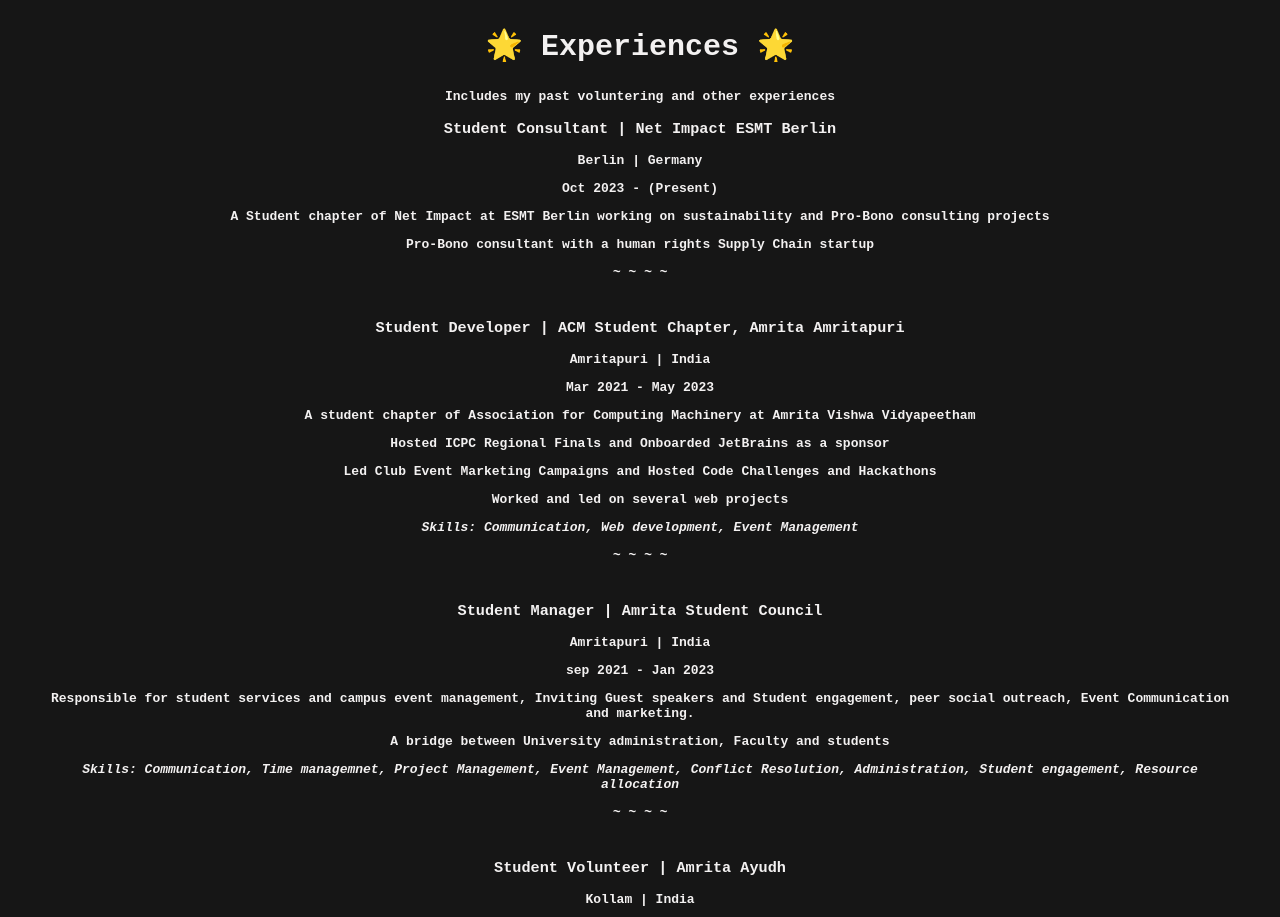
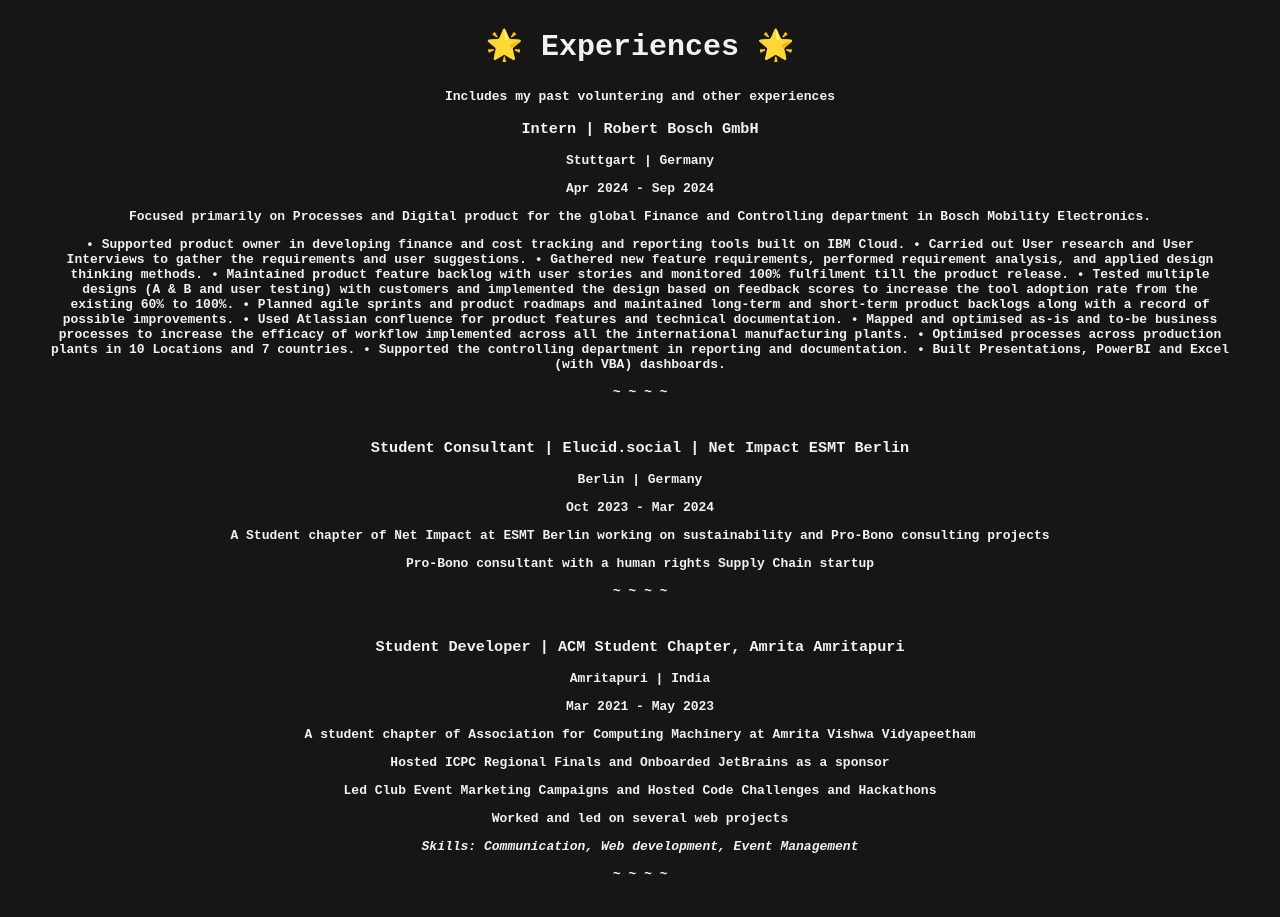
Before and after one commit to pssavarma/resume.github.io, a plain HTML site: page about.html in a window 1280 px wide. Shown: the part 1960-2877 px from the top of the page. Drawn offline with Linux system fonts and the light colour scheme.

Commit message:
new update

```diff
--- a/about.html
+++ b/about.html
@@ -135,9 +135,36 @@
 
             <!-- Student Consultant | Net Impact ESMT Berlin -->
             <div class="experience">
-                <h3>Student Consultant | Net Impact ESMT Berlin</h3>
+                <h3>Intern | Robert Bosch GmbH</h3>
+                <p>Stuttgart | Germany</p>
+                <p>Apr 2024 - Sep 2024</p>
+                <p>Focused primarily on Processes and Digital product for the global Finance and Controlling department in Bosch
+                    Mobility Electronics.</p>
+                <p>
+                    • Supported product owner in developing finance and cost tracking and reporting tools built on IBM Cloud.
+                    • Carried out User research and User Interviews to gather the requirements and user suggestions.
+                    • Gathered new feature requirements, performed requirement analysis, and applied design thinking methods.
+                    • Maintained product feature backlog with user stories and monitored 100% fulfilment till the product release.
+                    • Tested multiple designs (A & B and user testing) with customers and implemented the design based on
+                    feedback scores to increase the tool adoption rate from the existing 60% to 100%.
+                    • Planned agile sprints and product roadmaps and maintained long-term and short-term product backlogs
+                    along with a record of possible improvements.
+                    • Used Atlassian confluence for product features and technical documentation.
+                    • Mapped and optimised as-is and to-be business processes to increase the efficacy of workflow implemented
+                    across all the international manufacturing plants.
+                    • Optimised processes across production plants in 10 Locations and 7 countries.
+                    • Supported the controlling department in reporting and documentation.
+                    • Built Presentations, PowerBI and Excel (with VBA) dashboards.</p>
+            </div>
+
+            <p><i>~ ~ ~ ~</i></p>
+            <div style="margin-bottom: 3em;"></div>
+
+            <!-- Student Consultant | Net Impact ESMT Berlin -->
+            <div class="experience">
+                <h3>Student Consultant | Elucid.social | Net Impact ESMT Berlin</h3>
                 <p>Berlin | Germany</p>
-                <p>Oct 2023 - (Present)</p>
+                <p>Oct 2023 - Mar 2024</p>
                 <p>A Student chapter of Net Impact at ESMT Berlin working on sustainability and Pro-Bono consulting projects</p>
                 <p>Pro-Bono consultant with a human rights Supply Chain startup</p>
             </div>
```
